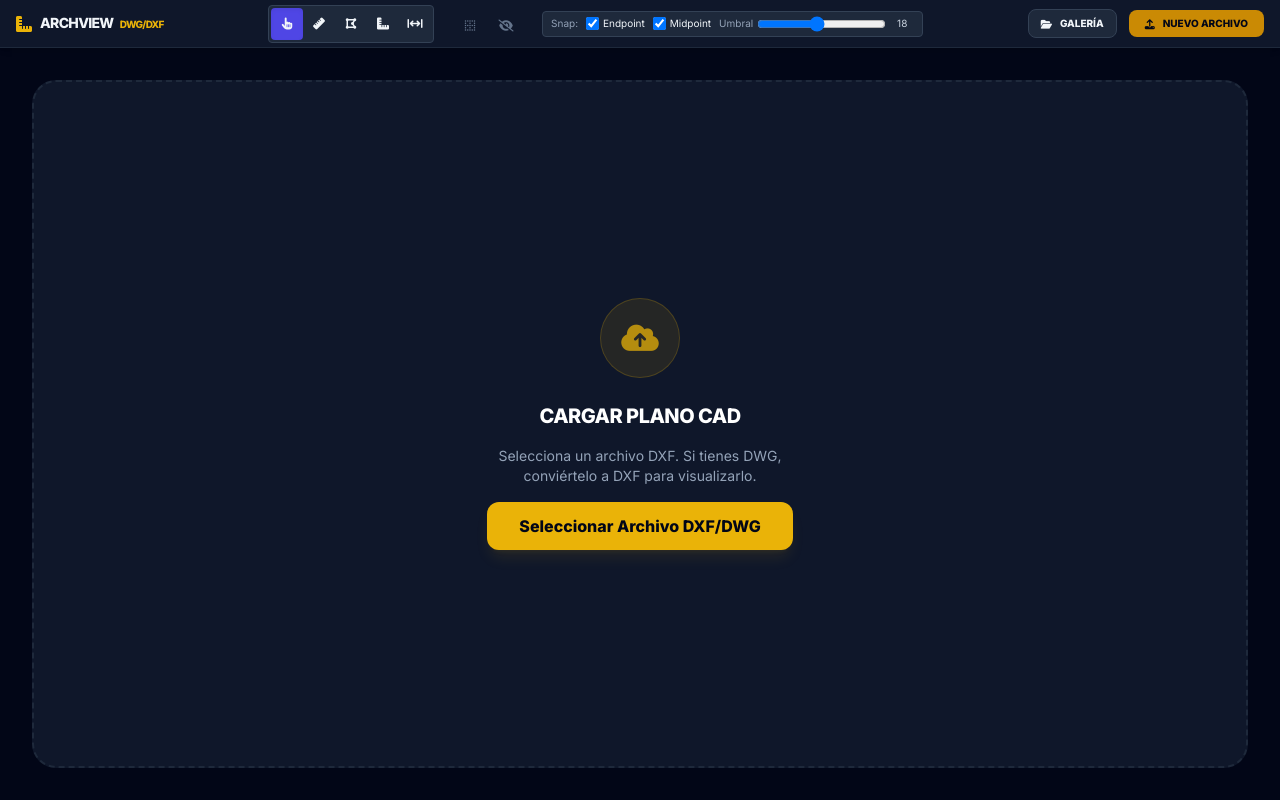
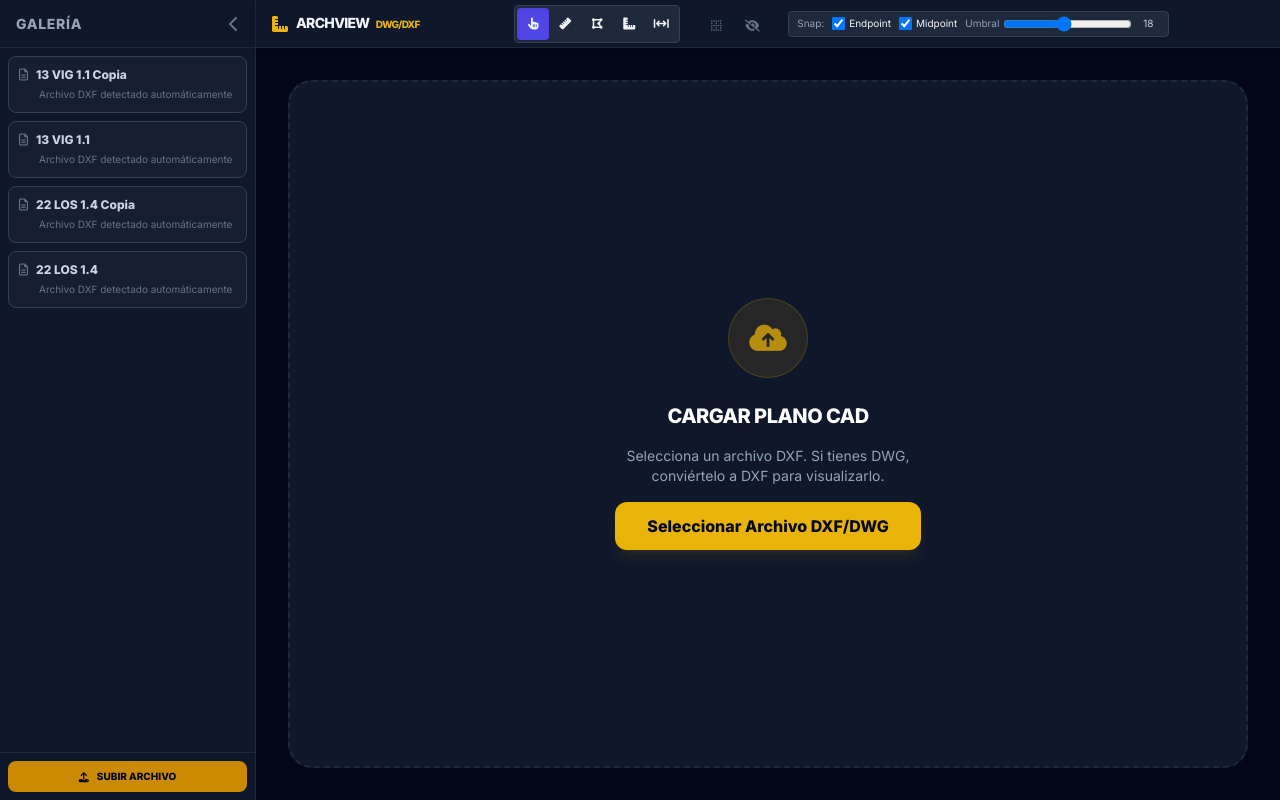
Before and after one commit to alcabama-commits/bim, a React (Vite) app in the folder VSR_DWG/: page / in a window 1280 px wide. Built offline with nearby package versions, Linux system fonts and the light colour scheme.

Commit message:
Implement sidebar, fix deformation, update gallery path

```diff
--- a/VSR_DWG/src/App.tsx
+++ b/VSR_DWG/src/App.tsx
@@ -23,8 +23,13 @@ const App: React.FC = () => {
 
   // Repository files state
   const [repoFiles, setRepoFiles] = useState<RepoFile[]>([])
-  const [showRepoModal, setShowRepoModal] = useState(false)
   const [isLoadingRepo, setIsLoadingRepo] = useState(false)
+  const [isSidebarOpen, setIsSidebarOpen] = useState(true)
+
+  // Load files on mount
+  React.useEffect(() => {
+    loadRepoFiles()
+  }, [])
 
   const handleFileChange = (e: React.ChangeEvent<HTMLInputElement>) => {
     const f = e.target.files?.[0]
@@ -37,7 +42,6 @@ const App: React.FC = () => {
 
   const loadRepoFiles = async () => {
     setIsLoadingRepo(true)
-    setShowRepoModal(true)
     try {
       const baseUrl = (import.meta as any).env?.BASE_URL || './'
       const res = await fetch(`${baseUrl}Drawing/list.json?t=${Date.now()}`)
@@ -64,7 +68,6 @@ const App: React.FC = () => {
       setFile(newFile)
       setCalibration(null)
       setDocInfo('')
-      setShowRepoModal(false)
     } catch (err) {
       alert('Error al cargar el archivo del repositorio')
       console.error(err)
@@ -80,9 +83,73 @@ const App: React.FC = () => {
 
   return (
     <div className="flex h-screen w-full bg-slate-950 text-slate-100 overflow-hidden select-none">
+      {/* Sidebar */}
+      <div className={`${isSidebarOpen ? 'w-64' : 'w-0'} bg-slate-900 border-r border-slate-800 transition-all duration-300 flex flex-col overflow-hidden relative`}>
+        <div className="h-12 flex items-center justify-between px-4 border-b border-slate-800 shrink-0">
+          <span className="text-sm font-bold uppercase tracking-wider text-slate-400">Galería</span>
+          <button onClick={() => setIsSidebarOpen(false)} className="text-slate-500 hover:text-white">
+            <i className="fa-solid fa-chevron-left"></i>
+          </button>
+        </div>
+
+        <div className="flex-1 overflow-y-auto p-2 space-y-2">
+          {isLoadingRepo && repoFiles.length === 0 ? (
+            <div className="flex flex-col items-center justify-center py-8 text-slate-500">
+              <i className="fa-solid fa-circle-notch fa-spin text-xl mb-2"></i>
+              <span className="text-[10px]">Cargando...</span>
+            </div>
+          ) : repoFiles.length === 0 ? (
+            <div className="text-center py-8 text-slate-500 px-2">
+              <p className="text-xs">No hay archivos</p>
+            </div>
+          ) : (
+            repoFiles.map((rf, i) => (
+              <button
+                key={i}
+                onClick={() => selectRepoFile(rf)}
+                className={`w-full text-left p-2.5 rounded-lg border transition group flex flex-col gap-1
+                  ${file?.name === rf.filename
+                    ? 'bg-indigo-600/20 border-indigo-500/50'
+                    : 'bg-slate-800/50 border-slate-700 hover:bg-slate-800 hover:border-yellow-500/50'
+                  }`}
+              >
+                <div className="flex items-center gap-2">
+                  <i className={`fa-regular fa-file-lines text-xs ${file?.name === rf.filename ? 'text-indigo-400' : 'text-slate-500 group-hover:text-yellow-500'}`}></i>
+                  <span className={`text-xs font-bold truncate ${file?.name === rf.filename ? 'text-indigo-100' : 'text-slate-300 group-hover:text-white'}`}>
+                    {rf.name}
+                  </span>
+                </div>
+                {rf.description && (
+                  <span className="text-[10px] text-slate-500 line-clamp-1 ml-5">
+                    {rf.description}
+                  </span>
+                )}
+              </button>
+            ))
+          )}
+        </div>
+
+        <div className="p-2 border-t border-slate-800 bg-slate-900/50">
+          <label className="cursor-pointer bg-yellow-600 hover:bg-yellow-500 text-slate-950 px-3 py-2 rounded-lg text-[10px] font-black uppercase transition active:scale-95 flex items-center justify-center gap-2 w-full">
+            <i className="fa-solid fa-upload"></i>
+            <span>Subir Archivo</span>
+            <input type="file" className="hidden" accept=".dxf,.dwg" onChange={handleFileChange} />
+          </label>
+        </div>
+      </div>
+
       <div className="flex-1 flex flex-col min-w-0 h-full relative">
         <header className="h-12 bg-slate-900 border-b border-slate-800 px-4 flex items-center justify-between z-30 shadow-md">
           <div className="flex items-center gap-4">
+            {!isSidebarOpen && (
+              <button
+                onClick={() => setIsSidebarOpen(true)}
+                className="w-8 h-8 flex items-center justify-center rounded hover:bg-slate-800 text-slate-400 hover:text-white transition mr-2"
+                title="Mostrar Galería"
+              >
+                <i className="fa-solid fa-bars"></i>
+              </button>
+            )}
             <div className="flex items-center gap-2">
               <i className="fa-solid fa-ruler-combined text-yellow-500"></i>
               <span className="text-sm font-bold tracking-tighter uppercase">
@@ -160,80 +227,11 @@ const App: React.FC = () => {
           </div>
 
           <div className="flex items-center gap-3">
-            <button
-              onClick={loadRepoFiles}
-              className="cursor-pointer bg-slate-800 hover:bg-slate-700 text-slate-100 px-3 py-1.5 rounded-lg text-[10px] font-black uppercase transition active:scale-95 border border-slate-700 flex items-center gap-2"
-              title="Abrir desde Repositorio"
-            >
-              <i className="fa-solid fa-folder-open"></i>
-              <span className="hidden sm:inline">Galería</span>
-            </button>
-            <label className="cursor-pointer bg-yellow-600 hover:bg-yellow-500 text-slate-950 px-4 py-1.5 rounded-lg text-[10px] font-black uppercase transition active:scale-95 flex items-center gap-2">
-              <i className="fa-solid fa-upload"></i>
-              <span className="hidden sm:inline">Nuevo Archivo</span>
-              <input type="file" className="hidden" accept=".dxf,.dwg" onChange={handleFileChange} />
-            </label>
+            {/* Gallery button removed, upload moved to sidebar */}
           </div>
         </header>
 
-        {showRepoModal && (
-          <div className="absolute inset-0 z-50 flex items-center justify-center bg-black/80 backdrop-blur-sm p-4">
-            <div className="bg-slate-900 border border-slate-700 rounded-2xl w-full max-w-2xl shadow-2xl flex flex-col max-h-[80vh]">
-              <div className="p-4 border-b border-slate-800 flex items-center justify-between">
-                <h3 className="text-lg font-bold text-white flex items-center gap-2">
-                  <i className="fa-solid fa-folder-open text-yellow-500"></i>
-                  Galería de Planos
-                </h3>
-                <button
-                  onClick={() => setShowRepoModal(false)}
-                  className="w-8 h-8 rounded hover:bg-slate-800 flex items-center justify-center text-slate-400 hover:text-white transition"
-                >
-                  <i className="fa-solid fa-xmark"></i>
-                </button>
-              </div>
-
-              <div className="p-4 overflow-y-auto flex-1">
-                {isLoadingRepo && repoFiles.length === 0 ? (
-                  <div className="flex flex-col items-center justify-center py-12 text-slate-500">
-                    <i className="fa-solid fa-circle-notch fa-spin text-2xl mb-2"></i>
-                    <span className="text-xs uppercase tracking-widest">Cargando lista...</span>
-                  </div>
-                ) : repoFiles.length === 0 ? (
-                  <div className="text-center py-12 text-slate-500">
-                    <i className="fa-regular fa-folder-open text-4xl mb-3 opacity-50"></i>
-                    <p>No hay archivos disponibles en la galería.</p>
-                    <p className="text-xs mt-2 text-slate-600">Sube archivos a /public/Drawing y actualiza list.json</p>
-                  </div>
-                ) : (
-                  <div className="grid grid-cols-1 sm:grid-cols-2 gap-3">
-                    {repoFiles.map((rf, i) => (
-                      <button
-                        key={i}
-                        onClick={() => selectRepoFile(rf)}
-                        className="flex flex-col items-start p-3 rounded-xl bg-slate-800 border border-slate-700 hover:bg-slate-700 hover:border-yellow-500/50 transition group text-left"
-                      >
-                        <div className="flex items-center gap-2 mb-1 w-full">
-                          <i className="fa-regular fa-file-lines text-yellow-500 group-hover:scale-110 transition"></i>
-                          <span className="font-bold text-sm truncate flex-1">{rf.name}</span>
-                        </div>
-                        {rf.description && (
-                          <p className="text-xs text-slate-400 line-clamp-2">{rf.description}</p>
-                        )}
-                        <span className="text-[10px] text-slate-500 font-mono mt-2">{rf.filename}</span>
-                      </button>
-                    ))}
-                  </div>
-                )}
-              </div>
-
-              <div className="p-4 border-t border-slate-800 bg-slate-900/50 rounded-b-2xl">
-                <p className="text-[10px] text-slate-500 text-center">
-                  Selecciona un archivo para abrirlo inmediatamente.
-                </p>
-              </div>
-            </div>
-          </div>
-        )}
+        {/* Modal removed */}
 
         {!file ? (
           <div className="flex-1 flex flex-col items-center justify-center bg-slate-900 border-2 border-dashed border-slate-800 m-8 rounded-3xl">
```
